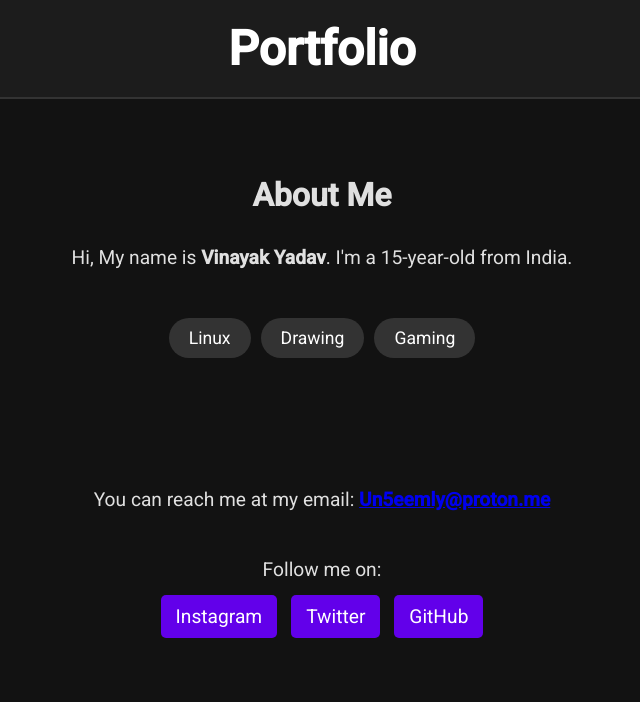
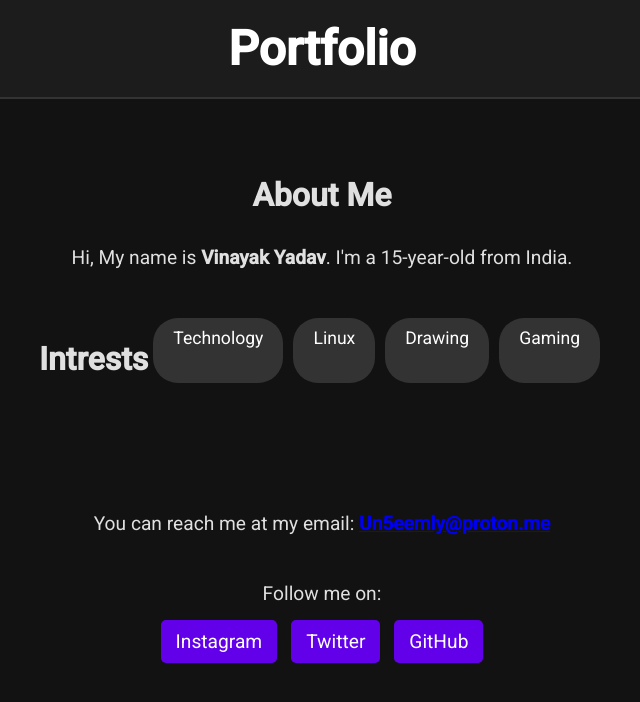
Before and after one commit to Un5eemly/Un5eemly, a plain HTML site: page index.html in a window 1280 px wide. Shown: the whole page, without its empty margins (318-958 px from the left). Drawn offline with Linux system fonts and the light colour scheme.

Commit message:
Update index.html

```diff
--- a/index.html
+++ b/index.html
@@ -104,6 +104,8 @@
     <h2>About Me</h2>
     <p>Hi, My name is <strong>Vinayak Yadav</strong>. I'm a 15-year-old from India.</p>
     <div class="interests">
+         <h2> Intrests </h2>
+        <span>Technology</span>
         <span>Linux</span>
         <span>Drawing</span>
         <span>Gaming</span>
```
